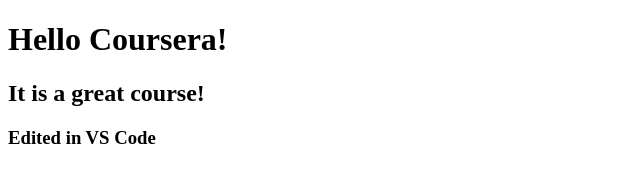
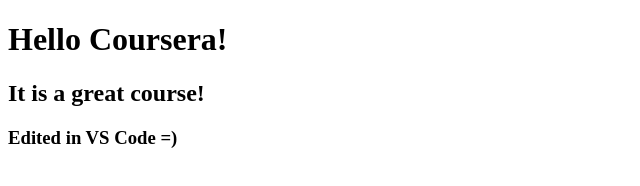
Before and after one commit to akupaka/coursera-web4, a plain HTML site: page site/index.html in a window 1280 px wide. Shown: the full height of the page, 0-640 px from the left. Drawn offline with Linux system fonts and the light colour scheme.

Commit message:
added styles file

```diff
--- a/site/index.html
+++ b/site/index.html
@@ -7,6 +7,6 @@
 <body>
     <h1>Hello Coursera!</h1>
     <h2>It is a great course!</h2>
-    <h3>Edited in VS Code</h3>
+    <h3>Edited in VS Code =)</h3>
 </body>
 </html>
--- /dev/null
+++ b/site/style.css
@@ -0,0 +1 @@
+/* styles here */
```
